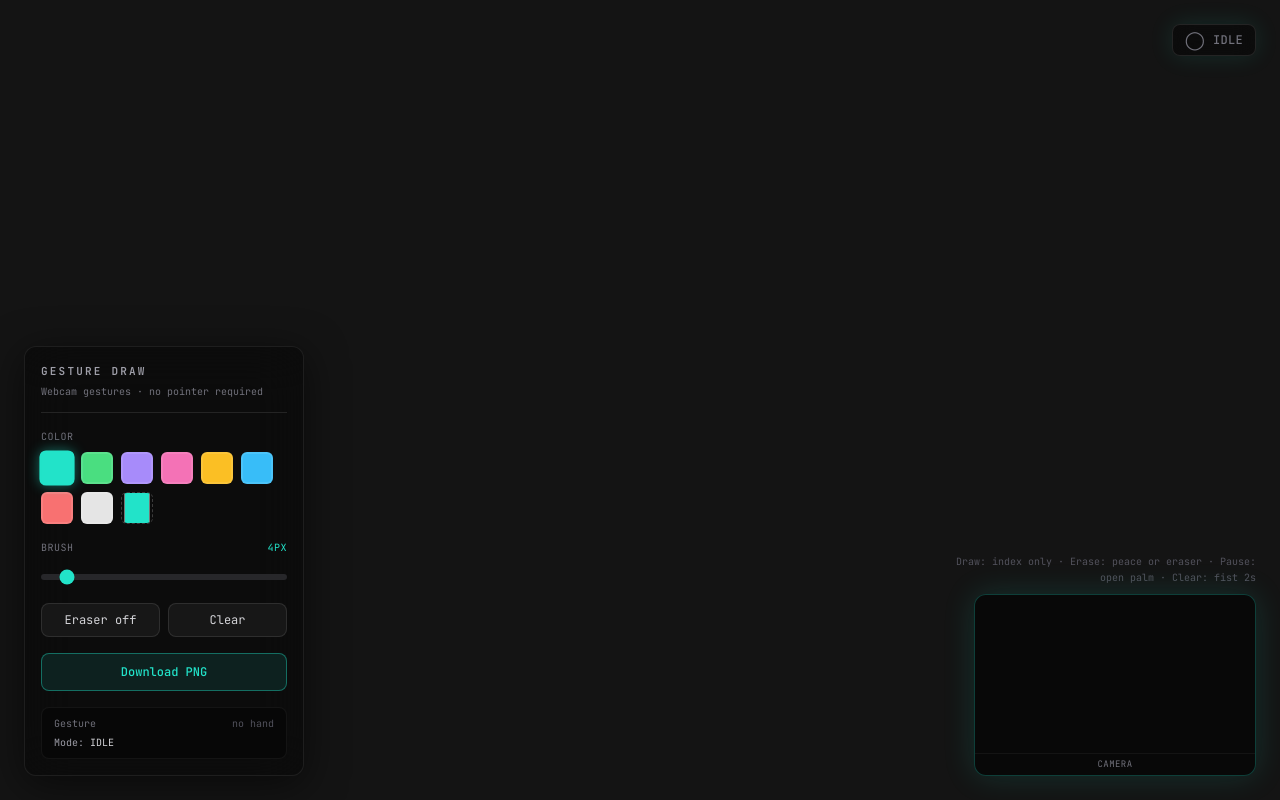
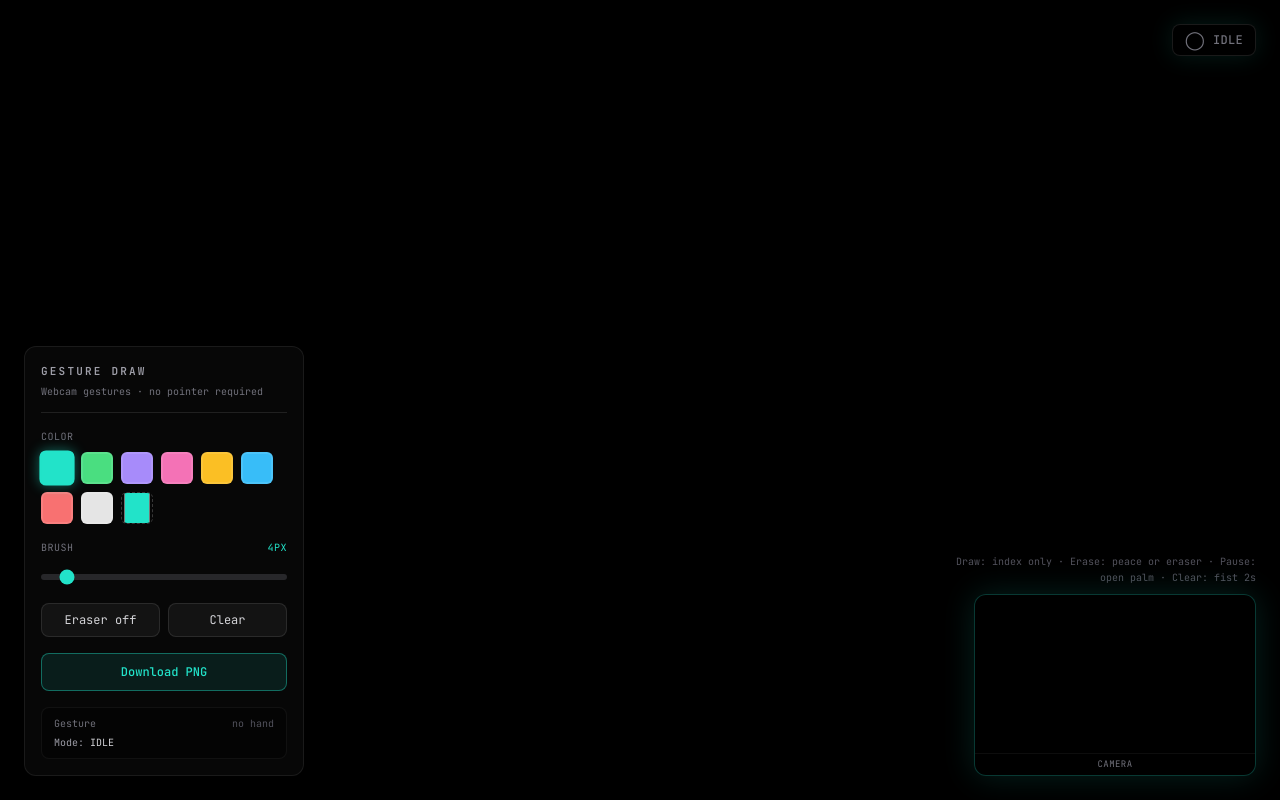
Before and after one commit to malik-builds/HandCanvas, a Next.js app: page / in a window 1280 px wide. Built offline with nearby package versions, Linux system fonts and the light colour scheme; no server answers.

Commit message:
fixes to the background

```diff
--- a/components/GestureCanvas.tsx
+++ b/components/GestureCanvas.tsx
@@ -6,6 +6,8 @@ import type { GestureMode, HandTrackingSnapshot } from "@/types/gestures";
 import { GestureBadge } from "./GestureBadge";
 import { ToolPanel } from "./ToolPanel";
 import { WebcamPreview } from "./WebcamPreview";
+
+const CANVAS_BG = "#000000";
 
 function resolveEffectiveMode(
   raw: GestureMode,
@@ -54,7 +56,7 @@ export function GestureCanvas() {
     if (!canvas) return;
     const ctx = canvas.getContext("2d");
     if (!ctx) return;
-    ctx.fillStyle = "#141414";
+    ctx.fillStyle = CANVAS_BG;
     ctx.fillRect(0, 0, canvas.width, canvas.height);
   }, []);
 
@@ -84,13 +86,11 @@ export function GestureCanvas() {
     const { x, y } = pos;
 
     if (effective === "erase") {
-      ctx.save();
-      ctx.globalCompositeOperation = "destination-out";
       const r = Math.max(10, brushRef.current * 2);
       ctx.beginPath();
       ctx.arc(x, y, r, 0, Math.PI * 2);
+      ctx.fillStyle = CANVAS_BG;
       ctx.fill();
-      ctx.restore();
       return;
     }
 
@@ -154,7 +154,7 @@ export function GestureCanvas() {
     const ctx = canvas.getContext("2d");
     if (ctx) {
       ctx.setTransform(dpr, 0, 0, dpr, 0, 0);
-      ctx.fillStyle = "#141414";
+      ctx.fillStyle = CANVAS_BG;
       ctx.fillRect(0, 0, size.width, size.height);
     }
     penDownRef.current = false;
```
Also changed, not shown: 1 other file (tests, documents, lock files or other folders).
